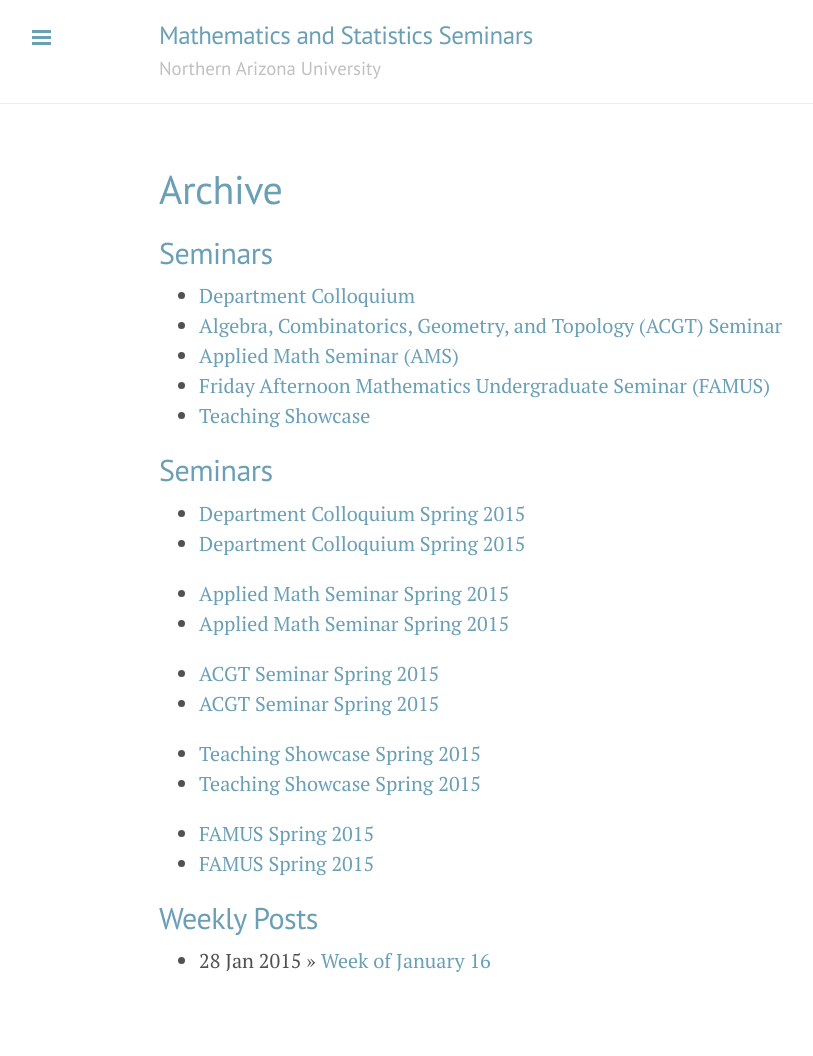
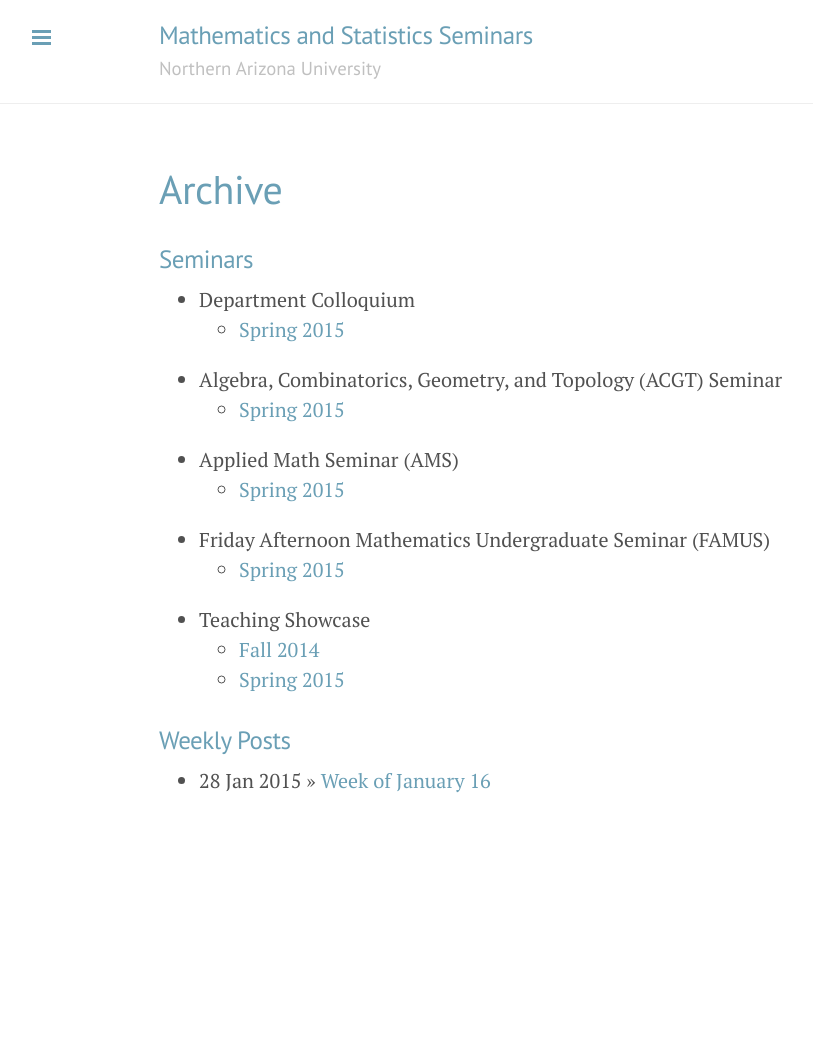
Before and after one commit to NAUMathStat/seminars, a Jekyll site: the page built from archive.md, in a window 1280 px wide. Shown: the whole page, without its empty margins (1-814 px from the left). Built offline with Jekyll 4.4.1, drawn with Linux system fonts in a browser that asks for light colours; Markdown is read by kramdown in place of the engine named in the settings; after the commit the page ends 900 px from its top, so only the background shows below that.

Commit message:
Update to Archive

```diff
--- a/archive.md
+++ b/archive.md
@@ -3,20 +3,20 @@ layout: page
 title: Archive
 ---
 
-## Seminars ##
-- [Department Colloquium]({{ site.baseurl }}/colloquiumSpring2015)
-- [Algebra, Combinatorics, Geometry, and Topology (ACGT) Seminar]({{ site.baseurl }}/acgt)
-- [Applied Math Seminar (AMS)]({{ site.baseurl }}/ams)
-- [Friday Afternoon Mathematics Undergraduate Seminar (FAMUS)]({{ site.baseurl }}/famus)
-- [Teaching Showcase]({{ site.baseurl }}/teaching)
+### Seminars ###
+- Department Colloquium
+    - [Spring 2015]({{ site.baseurl }}/colloquiumSpring2015)
+- Algebra, Combinatorics, Geometry, and Topology (ACGT) Seminar
+    - [Spring 2015]({{ site.baseurl }}/acgtSpring2015)
+- Applied Math Seminar (AMS)
+    - [Spring 2015]({{ site.baseurl }}/amsSpring2015)
+- Friday Afternoon Mathematics Undergraduate Seminar (FAMUS)
+    - [Spring 2015]({{ site.baseurl }}/famusSpring2015)
+- Teaching Showcase
+    - [Fall 2014]({{ site.baseurl }}/teachingFall2014)
+    - [Spring 2015]({{ site.baseurl }}/teachingSpring2015)
 
-## Seminars ##
-{% for page in site.pages_list %}
-- [ {{ page[0] }} ]({{ page[1]  }})
-- <a href="{{ page[1]  }}">{{ page[0] }}</a>
-{% endfor %}
-
-## Weekly Posts ##
+### Weekly Posts ###
 {% for post in site.posts %}
 - {{ post.date | date_to_string }} &raquo; [ {{ post.title }} ]({{ site.baseurl }}/{{ post.url }})
 {% endfor %}
```
